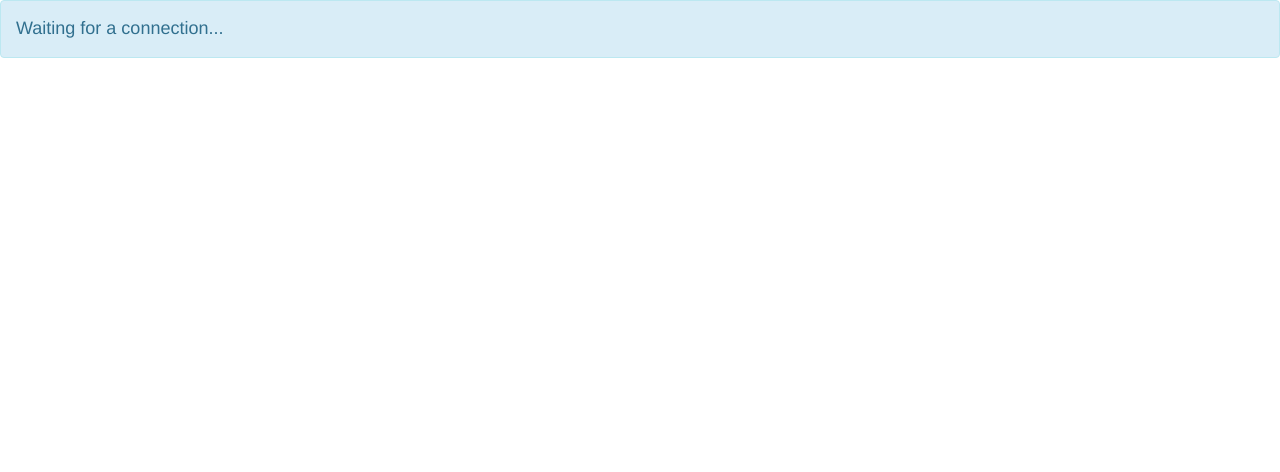
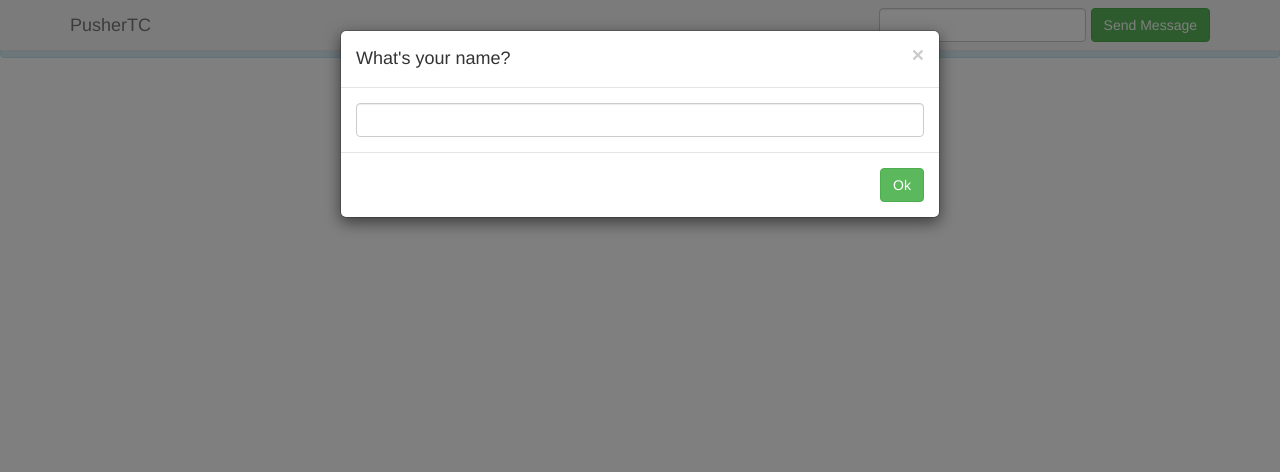
Before and after one commit to kylechadha/go-roulette-stream, a website: page public/views/index.html in a window 1280 px wide. Drawn offline with Linux system fonts and the light colour scheme.

Commit message:
Build out views

```diff
--- a/public/scripts/main.js
+++ b/public/scripts/main.js
@@ -1,8 +1,31 @@
+navigator.getUserMedia = navigator.getUserMedia ||
+						 navigator.webkitGetUserMedia ||
+						 navigator.mozGetUserMedia ||
+						 navigator.msGetUserMedia;
+
 $(document).ready(function() {
-	navigator.getUserMedia = navigator.getUserMedia ||
-							 navigator.webkitGetUserMedia ||
-							 navigator.mozGetUserMedia ||
-							 navigator.msGetUserMedia;
+
+	var mediaOptions = {
+		audio: true,
+		video: {
+			mandatory: {
+				minWidth: 1280,
+				minHeight: 720
+			}
+		}
+	};
+
+	var $messages = $('#messages'),
+			$modal = $('#name-prompt').modal({ backdrop: 'static' })
+
+	$modal.find('button').click(function(e) {
+		e.preventDefault();
+		name = $modal.find('input').val().trim();
+		if (name === '') return;
+
+		console.log("Kicking it all off.")
+		$modal.modal('hide');
+	});
 
 	var video = document.querySelector('video');
 
@@ -24,6 +47,9 @@ $(document).ready(function() {
 	} else {
 		alert("Your browser does not support navigator.getUserMedia. No fun for you :(.")
 	}
+
+
+
 
 
 	// // If WebSockets are not available, no dice.
--- a/public/views/index.html
+++ b/public/views/index.html
@@ -12,5 +12,43 @@
 <body>
 	<div class="alert alert-info" role="alert" id="status">Waiting for a connection...</div>
 	<video id="video" autoplay></video>
+    <div class="wrapper">
+        <nav class="navbar navbar-default navbar-fixed-top" role="navigation">
+            <div class="container">
+                <div class="navbar-header"><button class="button navbar-toggle" data-target=".navbar-collapse" data-toggle="collapse"><span class="icon-bar"></span><span class="icon-bar"></span><span class="icon-bar"></span></button><a class="navbar-brand" href="/">PusherTC</a></div>
+                <div class="collapse navbar-collapse">
+                    <form class="navbar-form navbar-right" id="send-message">
+                        <div class="form-group"><input class="form-control" id="message" /></div>
+                        <button class="btn btn-success" type="submit">Send Message</button>
+                    </form>
+                </div>
+            </div>
+        </nav>
+        <div class="container">
+            <div class="modal fade" id="name-prompt">
+                <div class="modal-dialog">
+                    <form>
+                        <div class="modal-content">
+                            <div class="modal-header">
+                                <button class="close" data-dismiss="modal" type="button"><span aria-hidden="true">&times;</span><span class="sr-only">Close</span></button>
+                                <h4 class="modal-title">What's your name?</h4>
+                            </div>
+                            <div class="modal-body"><input autofocus="" class="form-control" /></div>
+                            <div class="modal-footer"><button class="btn btn-success" type="submit">Ok</button></div>
+                        </div>
+                    </form>
+                </div>
+            </div>
+            <div data-api-key="0f8f9256afd62fdd2280" data-auth-endpoint="/pusher/auth" id="chat"></div>
+            <br />
+            <div id="remoteVideos"></div>
+            <ul class="list-inline" id="allVideos">
+                <li>
+                    <video autoplay="" id="localVideo" muted="muted"></video>
+                </li>
+            </ul>
+            <dl class="dl-horizontal" id="messages"></dl>
+        </div>
+    </div>
 </body>
 </html>
```
Also changed, not shown: 1 other file.
